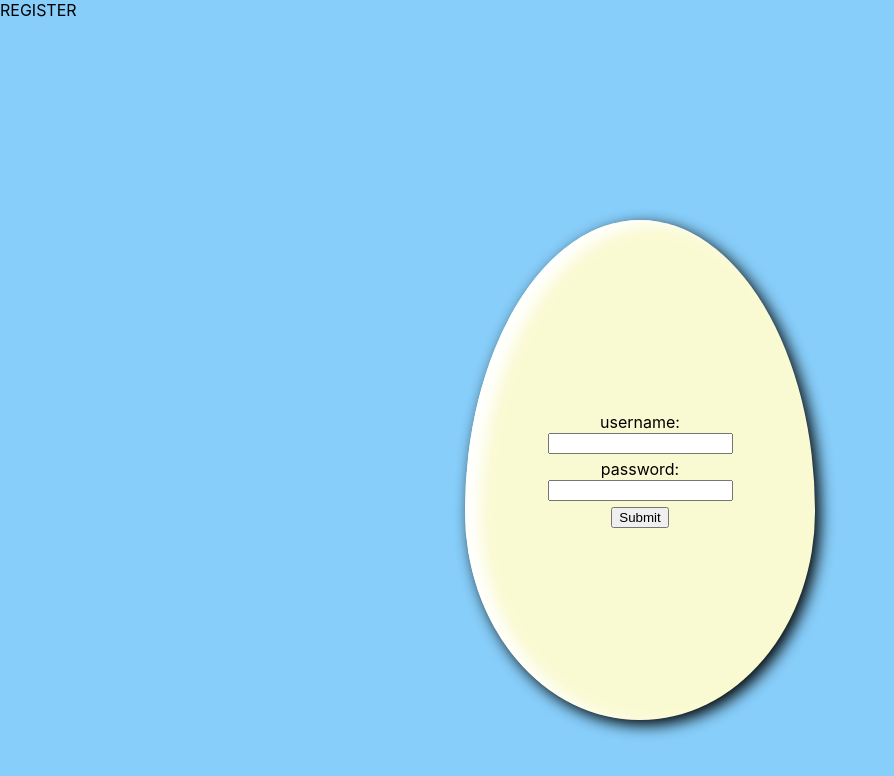
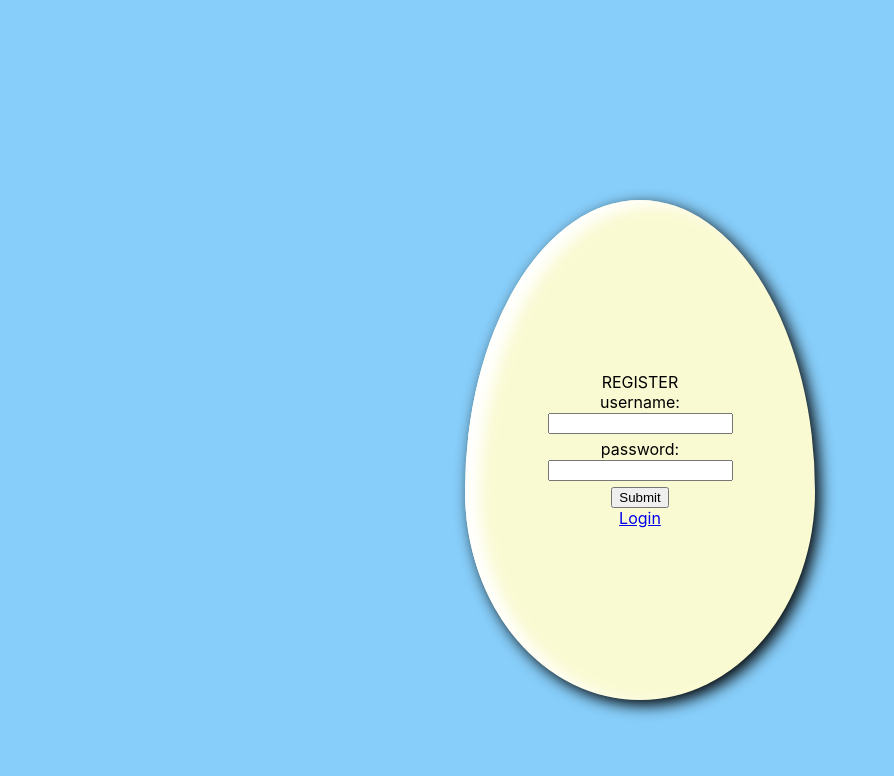
Before and after one commit to DeniseNordfalt/backend2-todo, a React (Create React App) app in the folder client/: page /register in a window 1280 px wide. Shown: the top 776 px of the page, without its empty margins (0-894 px from the left). Built offline with nearby package versions, Linux system fonts and the light colour scheme.

Commit message:
user create page

```diff
--- a/client/src/pages/user/UserCreatePage.jsx
+++ b/client/src/pages/user/UserCreatePage.jsx
@@ -1,4 +1,5 @@
 import React, { useState } from "react";
+import { useNavigate, Link } from "react-router-dom";
 import { LoginContainer } from "../../components/atoms/Containers";
 
 export default function UserCreatePage() {
@@ -25,8 +26,8 @@
 
   return (
     <div>
-      REGISTER
       <LoginContainer>
+        REGISTER
         <form onSubmit={handleOnSubmit}>
           <label htmlFor="password">username:</label>
           <input
@@ -48,6 +49,7 @@
 
           <button type="submit">Submit</button>
         </form>
+        <Link to="/login">Login</Link>
       </LoginContainer>
     </div>
   );
```
